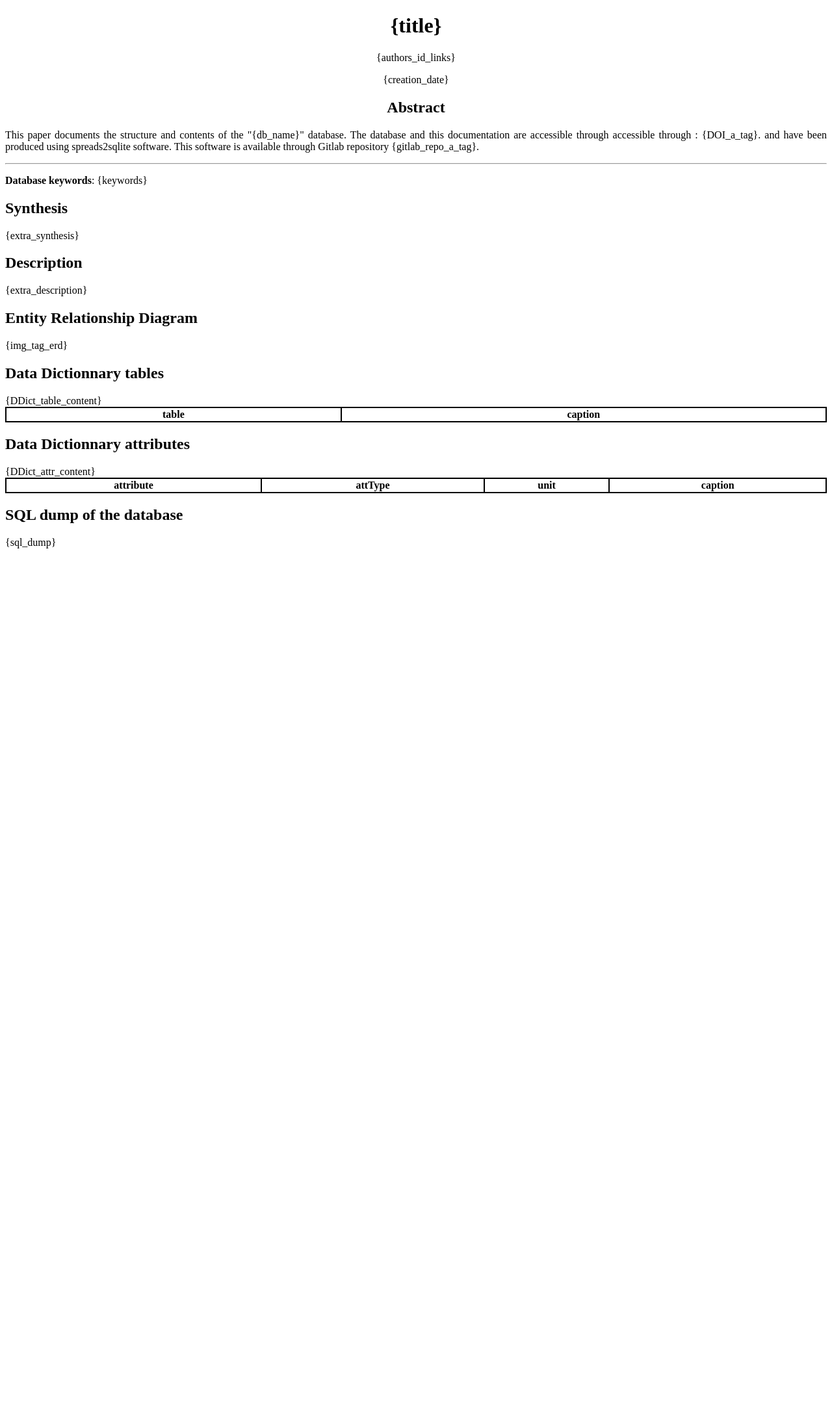
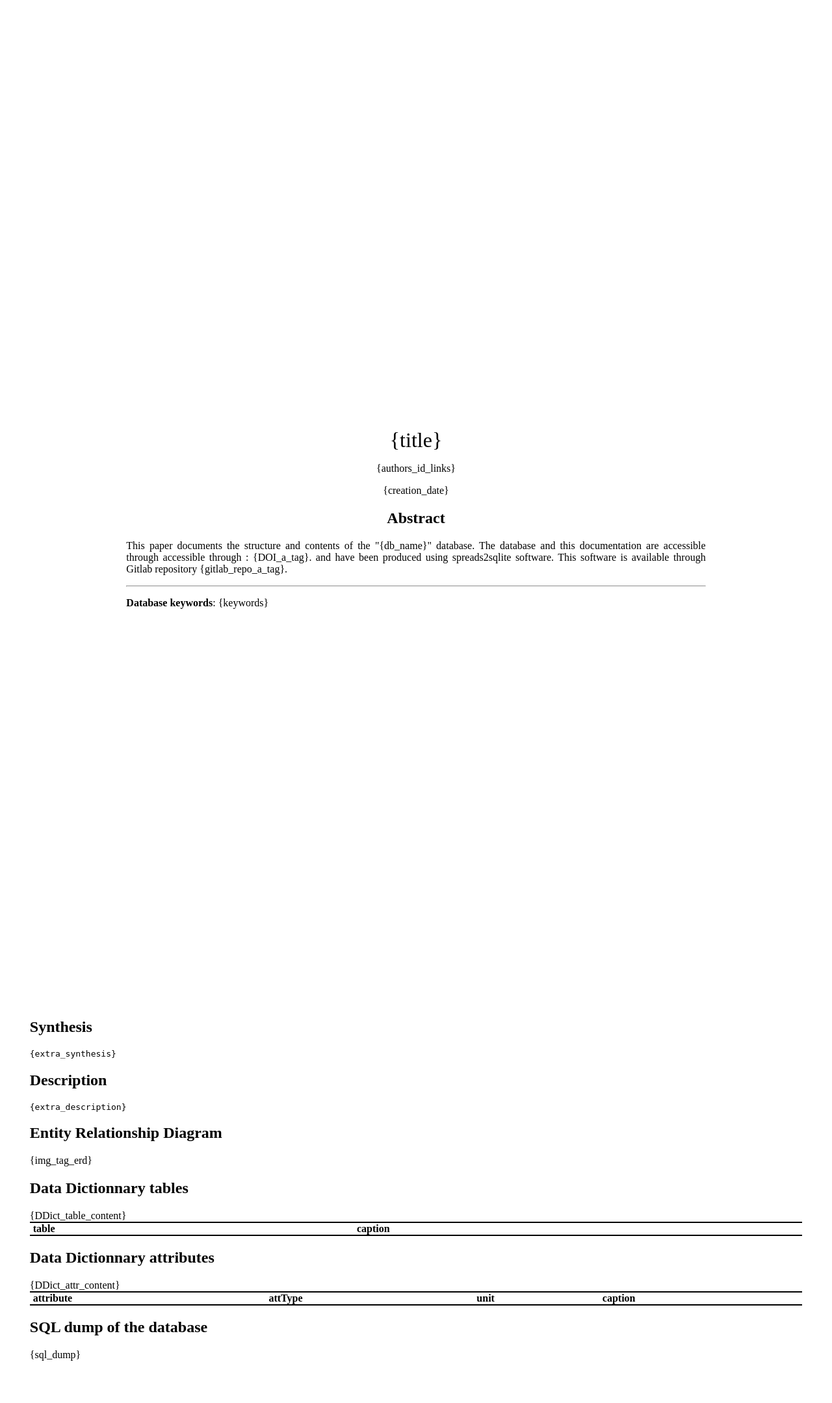
Before and after one commit to EtlcT/MILETO_enhancingFAIRness, a Python web app: template src/templates/doc.html in a window 1280 px wide. Shown: the whole page at 65% size. Before the commit the page ends 844 px from the top, so only its background shows below. Run offline with Jinja, Linux system fonts and the light colour scheme; the template is opened without the code that fills it, so the values that code supplies are empty.

Commit message:
prettify documentation rendering

```diff
--- a/src/templates/doc.css
+++ b/src/templates/doc.css
@@ -1,6 +1,10 @@
 @page {
     size: A4;
+}
+
+html {
     margin: 15mm 10mm 15mm 10mm;
+    font-family: "sans serif";
 }
 
 .center {
@@ -11,8 +15,31 @@
     page-break-before: always;
 }
 
-.description {
+.intro-container {
+    padding: 50% 0;
+    margin: auto;
+    width: 75%;
+}
+
+h1 {
+    margin: auto;
+    font-size: 2em;
+    font-weight: lighter;
+}
+
+#abstract {
+    font-size: 1.5em;
+    font-weight: bold;
+}
+
+p, pre {
+    font-size: 1em;
     text-align: justify;
+}
+
+pre {
+    white-space: normal; /* wrap the text within the container */
+    word-wrap:break-word;
 }
 
 img {
@@ -28,13 +55,18 @@
     width: 100%;
 }
 
+th {
+    border-top: 2px solid black;
+    border-bottom: 2px solid black;
+}
+
 table, th, td {
-    border: 2px solid black;
     border-collapse:collapse;
-    text-align: center;
+    text-align: left;
     margin: 0 auto;
+    padding: 0 5px;
 }
 
 tr:nth-child(even) {
-    background-color: rgb(212, 211, 210);
+    background-color: rgb(228, 228, 228);
 }
--- a/src/templates/doc.html
+++ b/src/templates/doc.html
@@ -7,13 +7,14 @@
     <link rel="stylesheet" href="doc.css">
 </head>
 <body>
+    <div class="intro-container">
         <h1 class="center">{title}</h1>
         <div>
             <p class="center">{authors_id_links}</p>
             <p class="center">{creation_date}</p>
         </div>
-    <h2 class="center">Abstract</h2>
-    <div class="description">
+        <h2 class="center" id="abstract">Abstract</h2>
+        <div class="extra">
             <p>This paper documents the structure and contents of the "{db_name}" database.
                 The database and this documentation are accessible through accessible through : {DOI_a_tag}.
                 and have been produced using spreads2sqlite software. This software is available through
@@ -24,14 +25,15 @@
         <div>
             <p><b>Database keywords</b>: {keywords}</p>
         </div>
+    </div>
     <div class="page-break"></div>
     <h2>Synthesis</h2>
-    <div class="description">
-        <p class="description">{extra_synthesis}</p>
+    <div class="extra">
+        <pre id="extra-synthesis">{extra_synthesis}</pre>
     </div>
     <h2>Description</h2>
-    <div>
-        <p class="description">{extra_description}</p>
+    <div class="extra">
+        <pre id="extra-desc">{extra_description}</pre>
     </div>
     <h2 class="page-break">Entity Relationship Diagram</h2>
     {img_tag_erd}
```
Lines whose indentation alone changed are shown as unchanged.
